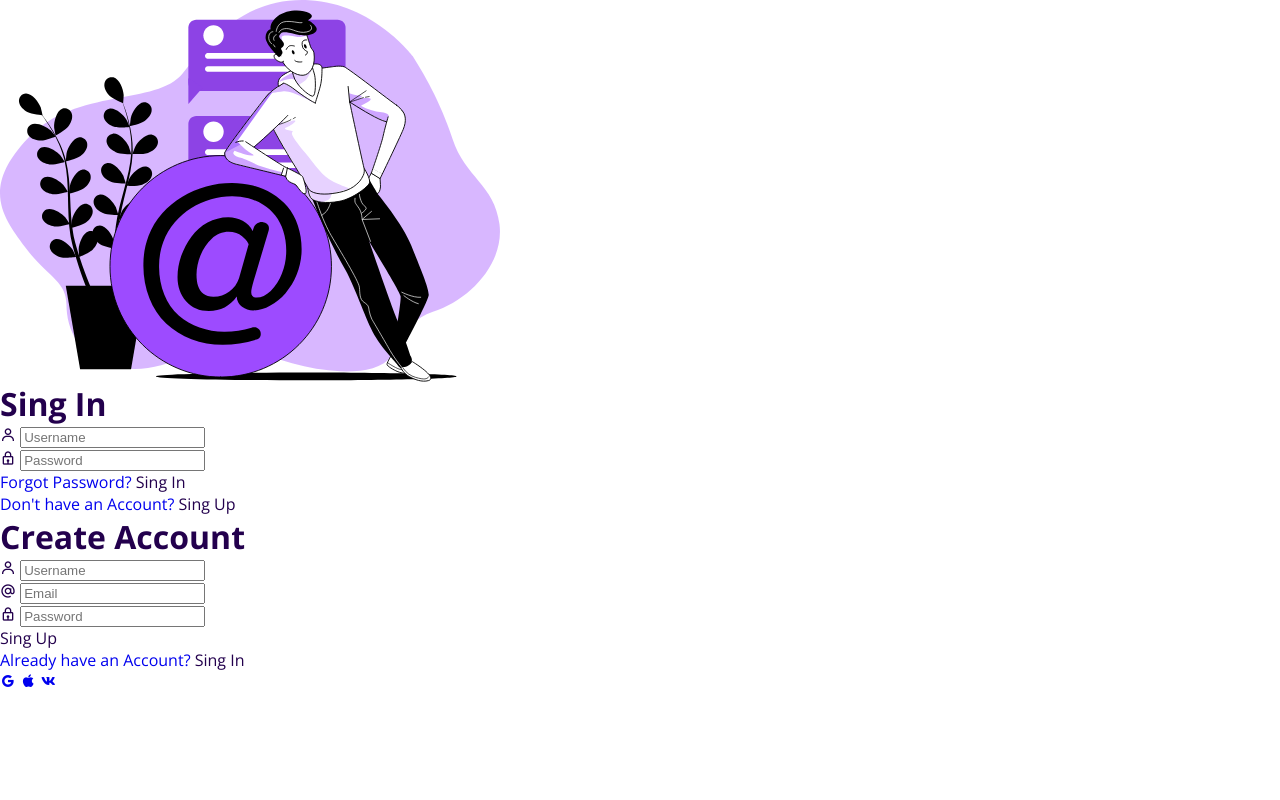
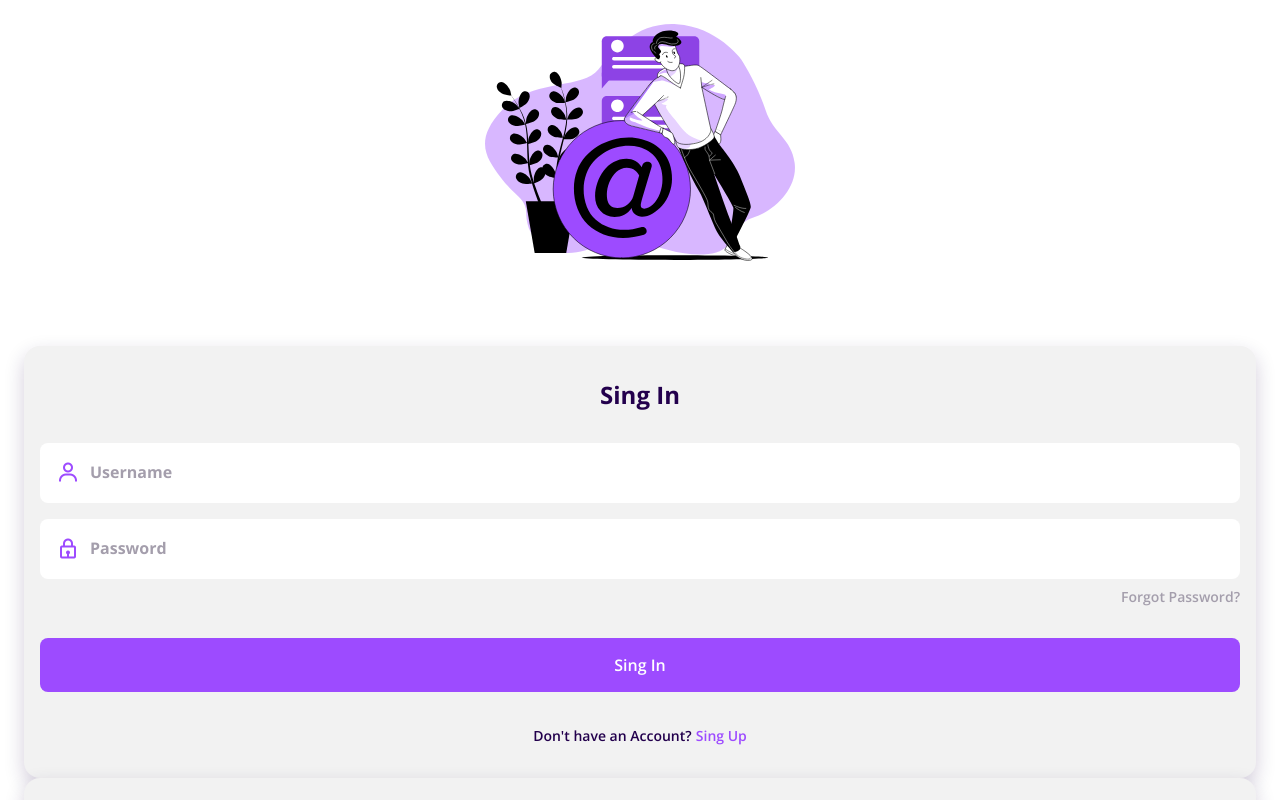
Before and after one commit to Max-Tetslav/learningProcess, a plain HTML site: page signin-signup-page/index.html in a window 1280 px wide. Shown: the top 800 px of the page. Drawn offline with nearby package versions, Linux system fonts and the light colour scheme.

Commit message:
finish styles for 'login' class

```diff
--- a/signin-signup-page/assets/css/styles.css
+++ b/signin-signup-page/assets/css/styles.css
@@ -58,6 +58,129 @@ img {
 
 /*===== LOGIN =====*/
 
+.login {
+    display: grid;
+    grid-template-columns: 100%;
+    height: 100vh;
+    margin-left: 1.5rem;
+    margin-right: 1.5rem;
+}
+
+.login__content {
+    display: grid;
+}
+
+.login__img {
+    justify-self: center;
+}
+
+.login__img img {
+    width: 310px;
+    margin-top: 1.5rem;
+}
+
+.login__forms {
+    position: relative;
+    height: 368px;
+}
+
+.login__register,
+.login__create {
+    width: 100%;
+    background-color: var(--first-color-lighter);
+    padding: 2rem 1rem;
+    border-radius: 1rem;
+    text-align: center;
+    box-shadow: 0 8px 20px rgba(35, 0, 77, .2);
+}
+
+.login__title {
+    font-size: var(--h1-normal-size);
+    margin-bottom: 2rem;
+}
+
+.login__box {
+    display: grid;
+    grid-template-columns: max-content 1fr;
+    column-gap: .5rem;
+    padding: 1.125rem 1rem;
+    background-color: #fff;
+    margin-top: 1rem;
+    border-radius: .5rem;
+}
+
+.login__icon {
+    font-size: 1.5rem;
+    color: var(--first-color);
+}
+
+.login__input {
+    border: none;
+    outline: none;
+    font-size: var(--normal-font-size);
+    font-weight: 700;
+    color: var(--first-color-dark);
+}
+
+.login__input::placeholder {
+    font-size: var(--normal-font-size);
+    font-family: var(--body-font);
+    color: var(--first-color-light);
+}
+
+.login__forgot {
+    display: block;
+    width: max-content;
+    margin-left: auto;
+    margin-top: 0.5rem;
+    font-size: var(--small-font-size);
+    font-weight: 600;
+    color: var(--first-color-light);
+}
+
+.login__button {
+    display: block;
+    padding: 1rem;
+    margin: 2rem 0;
+    background-color: var(--first-color);
+    color: #fff;
+    font-weight: 600;
+    text-align: center;
+    border-radius: .5rem;
+    transition: .3s;
+}
+
+.login__button:hover {
+    background-color: var(--first-color-dark);
+}
+
+.login__account,
+.login__singin,
+.login__singup {
+    font-weight: 600;
+    font-size: var(--small-font-size);
+}
+
+.login__account {
+    color: var(--first-color-dark);
+}
+
+.login__singin,
+.login__singup {
+    color: var(--first-color);
+    cursor: pointer;
+}
+
+.login__social {
+    margin-top: 2rem;
+}
+
+.login__social-icon {
+    font-size: 1.5rem;
+    color: var(--first-color-dark);
+    margin: 0 1.5rem;
+}
+
 
 /*Show login*/
 
```
